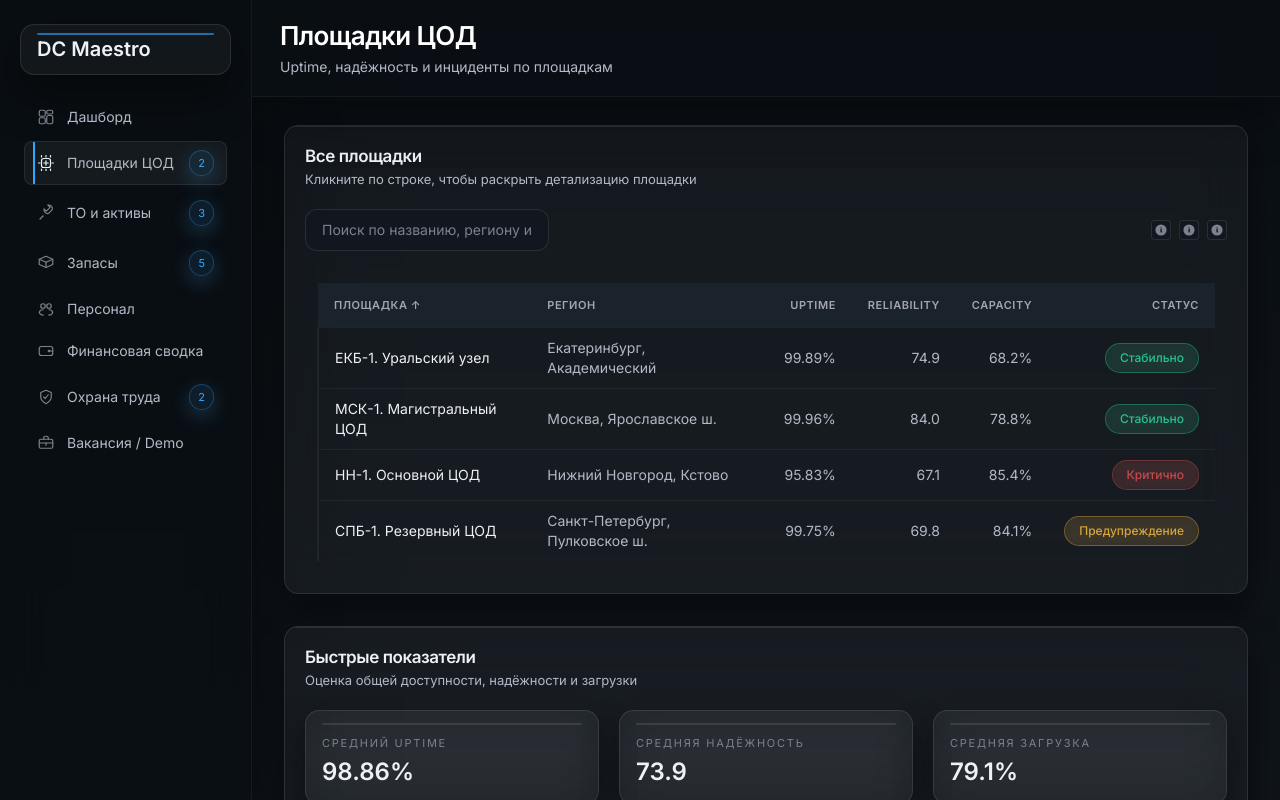
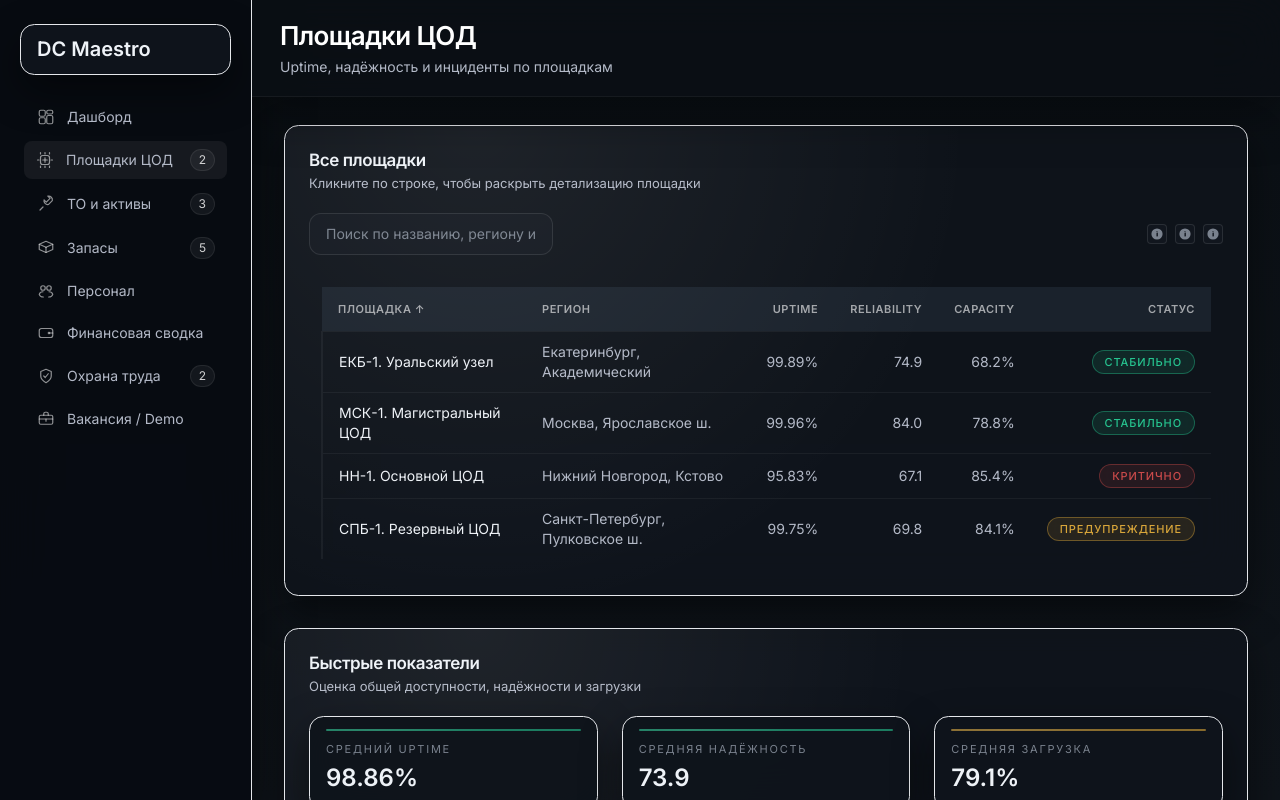
Before and after one commit to QuantumKeyUYU/dc-maestro, a React (Vite) app: page /sites in a window 1280 px wide. Built offline with nearby package versions, Linux system fonts and the light colour scheme.

Commit message:
Polish glass UI styling

```diff
--- a/src/app/App.tsx
+++ b/src/app/App.tsx
@@ -124,14 +124,14 @@ export default function App() {
   return (
     <div className="min-h-screen text-text-primary relative bg-surface-0 bg-gradient-to-b from-surface-0 to-[#0F141A]">
       <div className="flex h-screen overflow-hidden relative">
-        <aside className="w-[260px] lg:w-[252px] md:w-[240px] sm:w-[220px] bg-[rgba(10,15,20,0.95)] border-r border-white/5 px-6 py-6 flex flex-col gap-6 backdrop-blur-xl shadow-[0_22px_60px_rgba(0,0,0,0.55)]">
+        <aside className="w-[260px] lg:w-[252px] md:w-[240px] sm:w-[220px] bg-[rgba(8,12,18,0.96)] border-r border-white/6 px-6 py-6 flex flex-col gap-6 backdrop-blur-xl shadow-[0_18px_44px_rgba(0,0,0,0.55)]">
           <NavLink
             to="/"
             className={({ isActive }) =>
               clsx(
-                'relative block -mx-1 px-4 py-3 rounded-xl transition text-left space-y-1 border border-white/10 bg-[rgba(255,255,255,0.04)] shadow-[0_18px_48px_rgba(0,0,0,0.45)] before:absolute before:inset-x-4 before:top-2 before:h-[2px] before:rounded-full before:bg-accent-primary/60',
+                'relative block -mx-1 px-4 py-3 rounded-xl transition text-left space-y-1 border border-white/8 bg-[rgba(15,20,28,0.96)] shadow-[0_16px_40px_rgba(0,0,0,0.45)]',
                 'hover:bg-white/[0.05] text-text-primary',
-                isActive && 'bg-white/[0.06] text-text-primary border-white/20'
+                isActive && 'bg-white/[0.06] text-text-primary border-white/12'
               )
             }
           >
@@ -147,19 +147,19 @@ export default function App() {
                   title={item.badge?.tooltip ?? item.label}
                   className={({ isActive }) =>
                     clsx(
-                      'relative flex items-center gap-3 rounded-lg px-3 py-2 text-sm text-text-secondary transition-colors border border-transparent',
+                      'relative flex items-center gap-3 rounded-lg px-3 py-2 text-sm transition-colors border border-transparent text-white/55',
                       isActive
-                        ? 'bg-white/[0.05] text-text-primary border border-white/[0.08] before:absolute before:left-2 before:top-0 before:bottom-0 before:w-[2px] before:bg-accent-primary'
-                        : 'hover:bg-white/[0.03]'
+                        ? 'bg-white/[0.06] text-white/92 border-l-2 border-accent-primary pl-2.5'
+                        : 'hover:bg-white/[0.04]'
                     )
                   }
                 >
                   {({ isActive }) => (
                     <>
-                      <Icon className={clsx('w-[18px] h-[18px] text-current', isActive ? 'text-text-primary' : 'text-text-muted')} />
-                      <span className="flex-1 min-w-0 text-left leading-tight text-current relative truncate">{item.label}</span>
+                      <Icon className={clsx('w-[18px] h-[18px]', isActive ? 'text-white/92' : 'text-white/55')} />
+                      <span className="flex-1 min-w-0 text-left leading-tight relative truncate">{item.label}</span>
                       {item.badge ? (
-                        <span className="ml-auto inline-flex items-center justify-center rounded-full bg-accent-primary/10 text-accent-primary text-[11px] px-2 py-[2px] border border-accent-primary/30 shadow-[0_6px_20px_rgba(76,181,245,0.25)]">
+                        <span className="ml-auto inline-flex items-center justify-center rounded-full px-2 py-[2px] text-xs text-white/80 bg-white/5 shadow-[0_0_0_1px_rgba(255,255,255,0.12)]">
                           {item.badge.value}
                         </span>
                       ) : null}
--- a/src/modules/finance/FinancePage.tsx
+++ b/src/modules/finance/FinancePage.tsx
@@ -7,8 +7,8 @@ import { sites } from '../../shared/data/sites';
 import { strings } from '../../shared/lib/strings';
 import { useTableSortAndFilter } from '../../shared/hooks/useTableSortAndFilter';
 
-const COLORS = ['#33A7FF', '#33A7FFCC', '#33A7FF99', '#33A7FF66', '#33A7FF33'];
-const LABEL_COLOR = 'rgba(255,255,255,0.6)';
+const COLORS = ['#33A7FF', '#2B8FD9', '#1F6FA7', '#174F78'];
+const LABEL_COLOR = 'rgba(255,255,255,0.7)';
 
 export function FinancePage() {
   const [siteFilter, setSiteFilter] = useState<string>('all');
@@ -37,7 +37,7 @@ export function FinancePage() {
 
   return (
     <div className="space-y-8">
-      <div className="grid grid-cols-1 xl:grid-cols-3 gap-5">
+      <div className="grid grid-cols-1 xl:grid-cols-3 gap-6">
         <Card className="xl:col-span-2" title="Финансовые записи">
           <div className="flex gap-3 mb-4 flex-wrap items-center justify-between">
             <div className="flex gap-2 flex-wrap">
@@ -109,7 +109,7 @@ export function FinancePage() {
               <div className="text-xs text-text-muted mt-3">Total CAPEX</div>
               <div className="text-lg font-semibold text-text-primary">{totalCapex.toLocaleString('ru-RU')} ₽</div>
             </div>
-            <div className="h-64 rounded-xl bg-surface-1/80 border border-white/10 p-3 shadow-[0_15px_35px_rgba(0,0,0,0.45)]">
+            <div className="h-64 rounded-xl bg-[rgba(15,20,28,0.92)] border border-white/8 p-4 shadow-[0_16px_40px_rgba(0,0,0,0.4)] overflow-hidden">
               <ResponsiveContainer width="100%" height="100%">
                 <PieChart>
                   <Pie
@@ -117,8 +117,8 @@ export function FinancePage() {
                     data={pieData}
                     cx="50%"
                     cy="50%"
-                    outerRadius={90}
-                    innerRadius={48}
+                    outerRadius={92}
+                    innerRadius={52}
                     strokeWidth={2}
                     cornerRadius={8}
                     labelLine={false}
@@ -129,7 +129,7 @@ export function FinancePage() {
                     )}
                   >
                     {pieData.map((entry, index) => (
-                      <Cell key={`cell-${entry.name}`} fill={COLORS[index % COLORS.length]} stroke={COLORS[index % COLORS.length]} />
+                      <Cell key={`cell-${entry.name}`} fill={COLORS[index % COLORS.length]} stroke="#0F141A" />
                     ))}
                   </Pie>
                   <Tooltip
--- a/src/modules/personnel/PersonnelPage.tsx
+++ b/src/modules/personnel/PersonnelPage.tsx
@@ -102,7 +102,7 @@ export function PersonnelPage() {
         </Table>
       </Card>
 
-      <div className="grid grid-cols-1 xl:grid-cols-3 gap-5">
+      <div className="grid grid-cols-1 xl:grid-cols-3 gap-6">
         <Card className="xl:col-span-2" title="Смены">
           <div className="flex gap-3 mb-3 flex-wrap">
             <select
--- a/src/modules/sites/SitesDetailPage.tsx
+++ b/src/modules/sites/SitesDetailPage.tsx
@@ -316,7 +316,7 @@ export function SitesDetailPage() {
       )}
 
       {tab === 'finance' && (
-        <div className="grid grid-cols-1 xl:grid-cols-3 gap-5">
+        <div className="grid grid-cols-1 xl:grid-cols-3 gap-6">
           <Card className="xl:col-span-2" title="Финансовые записи">
             <Table framed={false}>
               <thead className="text-xs uppercase text-neutral-400">
--- a/src/modules/sites/SitesPage.tsx
+++ b/src/modules/sites/SitesPage.tsx
@@ -85,7 +85,7 @@ export function SitesPage() {
       </Card>
 
       <Card title="Быстрые показатели" subtitle="Оценка общей доступности, надёжности и загрузки">
-        <div className="grid grid-cols-1 md:grid-cols-3 gap-5">
+        <div className="grid grid-cols-1 md:grid-cols-3 gap-6">
           <KpiBadge
             label="Средний Uptime"
             value={`${(
--- a/src/shared/components/Card.tsx
+++ b/src/shared/components/Card.tsx
@@ -7,11 +7,11 @@ export function Card({ children, className, title, subtitle, interactive = false
   return (
     <div
       className={clsx(
-        'relative overflow-hidden rounded-xl border border-white/10',
-        'bg-[rgba(255,255,255,0.04)] backdrop-blur-xl p-5',
-        'shadow-[0_15px_35px_rgba(0,0,0,0.45)] transition-transform duration-150',
-        'before:absolute before:inset-x-0 before:top-0 before:h-[1px] before:bg-white/10 before:content-[""]',
-        interactive && 'hover:-translate-y-[1px] hover:shadow-[0_20px_48px_rgba(0,0,0,0.55)] cursor-pointer',
+        'relative overflow-hidden rounded-xl border border-white/8',
+        'bg-[rgba(15,20,28,0.96)] backdrop-blur-xl p-6',
+        'shadow-[0_16px_40px_rgba(0,0,0,0.45)] transition-transform duration-150',
+        'before:pointer-events-none before:absolute before:inset-0 before:bg-[radial-gradient(circle_at_20%_0%,rgba(255,255,255,0.07),transparent_55%)] before:content-[""]',
+        interactive && 'hover:-translate-y-[1px] hover:shadow-[0_18px_44px_rgba(0,0,0,0.55)] cursor-pointer',
         className
       )}
     >
--- a/src/shared/components/StatusPill.tsx
+++ b/src/shared/components/StatusPill.tsx
@@ -8,12 +8,13 @@ interface StatusPillProps {
 }
 
 export function StatusPill({ label, tone = 'neutral', variant, size = 'md' }: StatusPillProps) {
-  const base = 'inline-flex items-center rounded-full text-xs font-medium border backdrop-blur-sm';
+  const base =
+    'inline-flex items-center rounded-full border backdrop-blur-sm font-medium uppercase tracking-[0.08em] text-[11px]';
 
   const variants = {
-    ok: 'bg-[rgba(39,196,143,0.12)] text-[#27C48F] border-[#27C48F]/40',
-    warn: 'bg-[rgba(217,166,58,0.14)] text-[#D9A63A] border-[#D9A63A]/40',
-    danger: 'bg-[rgba(201,74,74,0.16)] text-[#C94A4A] border-[#C94A4A]/40',
+    ok: 'bg-[#27C48F1F] text-[#27C48F] border-[#27C48F]/40',
+    warn: 'bg-[#D9A63A1F] text-[#D9A63A] border-[#D9A63A]/40',
+    danger: 'bg-[#C94A4A1F] text-[#C94A4A] border-[#C94A4A]/40',
     neutral: 'bg-white/5 text-text-secondary border-white/12'
   } as const;
 
@@ -27,7 +28,7 @@ export function StatusPill({ label, tone = 'neutral', variant, size = 'md' }: St
 
   const resolvedVariant: keyof typeof variants = variant ?? toneToVariant[tone];
 
-  const sizeClass = size === 'sm' ? 'px-2.5 py-[5px] text-[11px]' : 'px-3.5 py-1.5 text-[13px]';
+  const sizeClass = size === 'sm' ? 'h-[22px] px-2.5 text-[10px]' : 'h-[24px] px-3 text-[11px]';
 
   return (
     <span className={clsx(base, variants[resolvedVariant], sizeClass)}>
```
